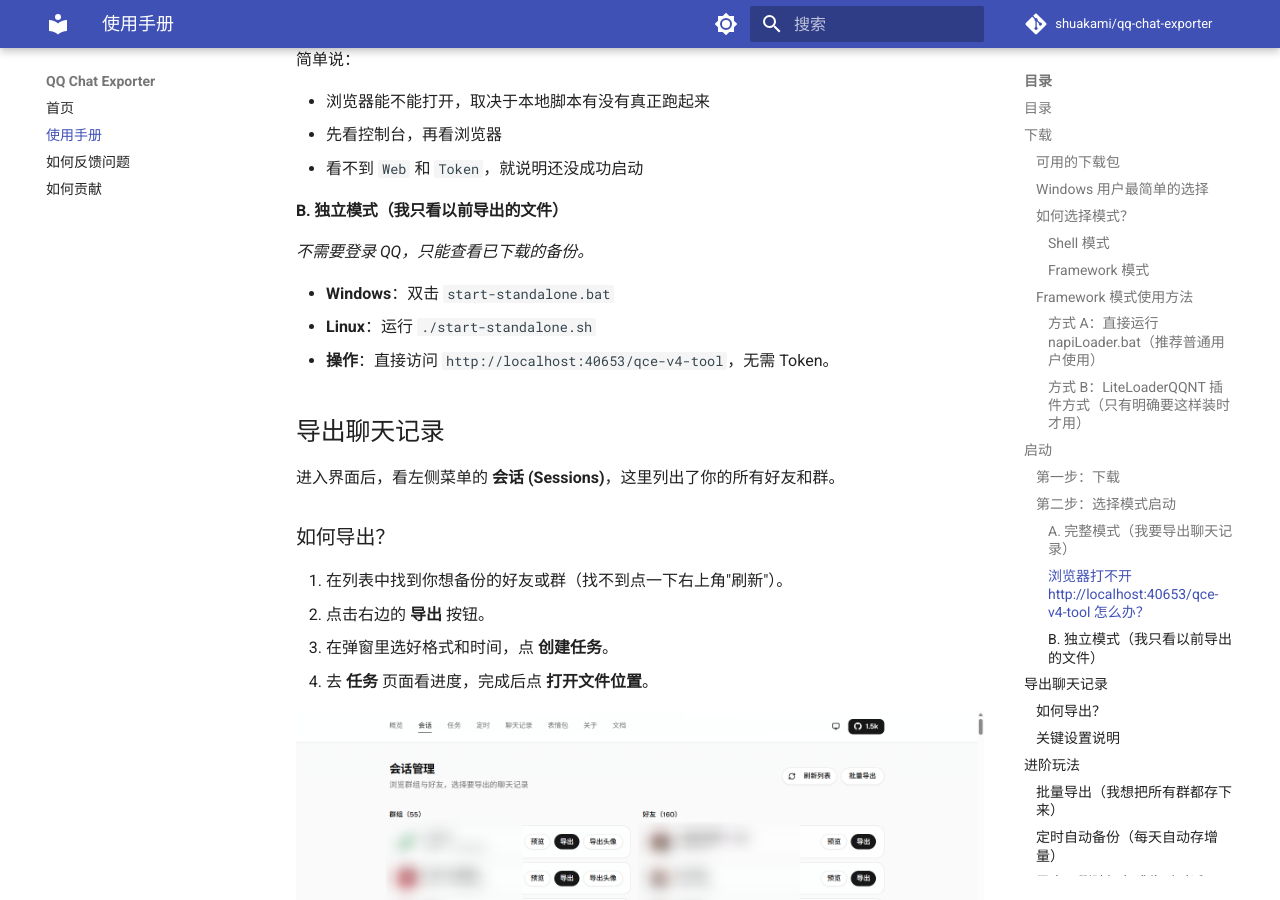
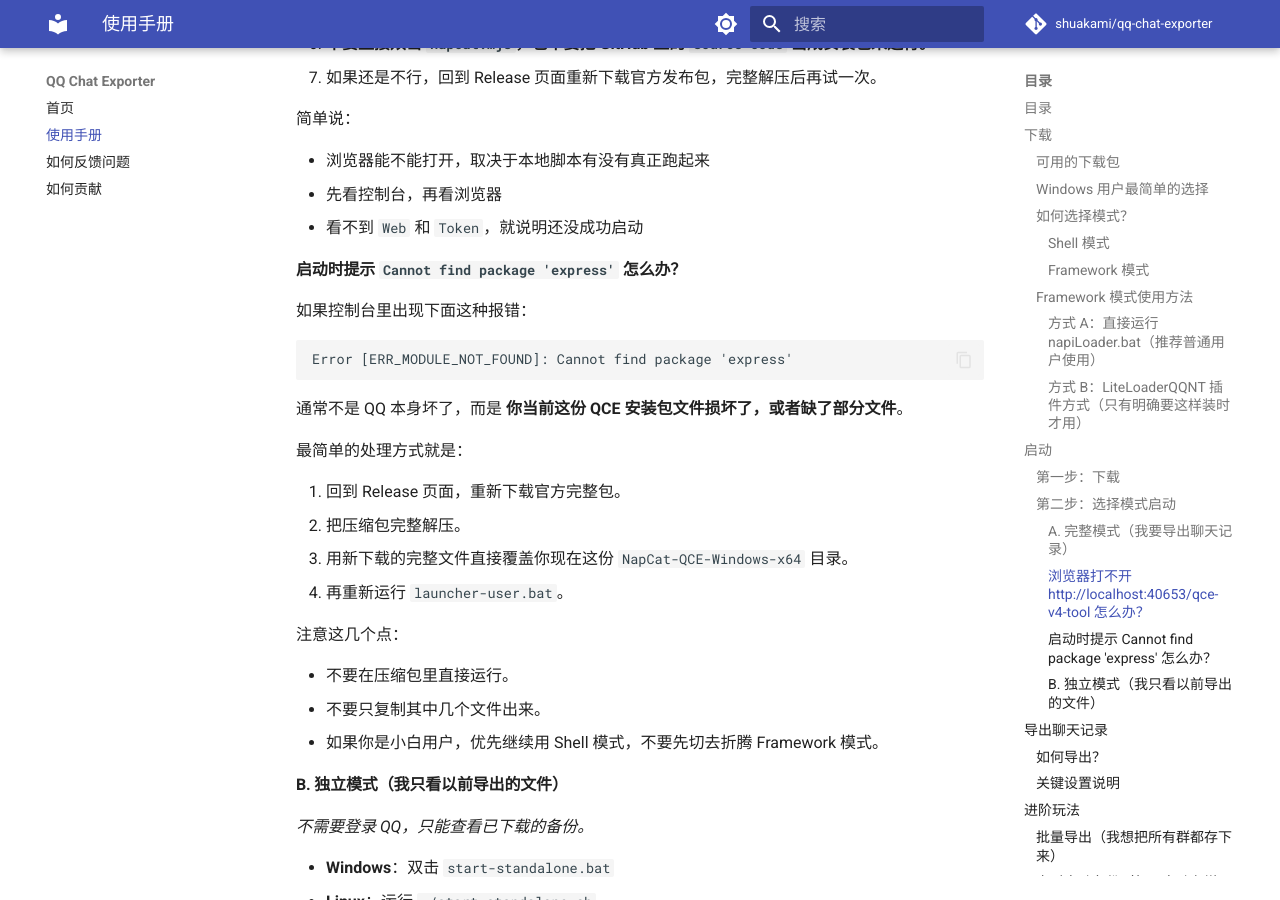
Before and after one commit to shuakami/qq-chat-exporter, an MkDocs documentation site: the page built from docs/guide.md, in a window 1280 px wide and 900 px high, scrolled down 4760 px. Built offline with MkDocs 1.6.1 and Material for MkDocs 9.7.7, drawn with Linux system fonts in a browser that asks for light colours; comment, search, counter and statistics services are not loaded; some of the changed text lies outside the part shown.

Commit message:
docs: guide beginners toward shell mode

````diff
--- a/docs/guide.md
+++ b/docs/guide.md
@@ -12,6 +12,7 @@ QCE 能把 QQ 聊天记录（好友/群聊）保存到电脑上。支持导出
 
 如果你是第一次接触这个项目，先记住下面这三句话：
 
+- **第一次接触项目，或者不想折腾，优先用 Shell 模式。**
 - **QQNT 就是现在的桌面版 QQ**，不是另外一个单独的软件名。
 - **Windows 普通用户默认下载 `NapCat-QCE-Windows-x64-vxxx.zip` 就够了**，不需要再下载 Linux 包。
 - **如果你希望 QCE 和你正在使用的 QQ 共存，例如挂定时任务、后台备份，才选 `NapCat-Framework-QCE-vxxx.zip`。**
@@ -28,7 +29,7 @@ QCE 能把 QQ 聊天记录（好友/群聊）保存到电脑上。支持导出
 
 ### Windows 用户最简单的选择
 
-- **只想开箱即用，直接导出聊天记录**：下载 `NapCat-QCE-Windows-x64-vxxx.zip`
+- **第一次接触项目，或者只想开箱即用**：优先下载 `NapCat-QCE-Windows-x64-vxxx.zip`
 - **已经在用桌面 QQ，并且希望和当前 QQ 共存，比如挂定时任务、后台备份**：下载 `NapCat-Framework-QCE-vxxx.zip`
 - **看见 Linux 包可以直接跳过**，那是给 Linux 服务器用户准备的
 - **看见 `Source code (zip)` / `Source code (tar.gz)` 也可以直接跳过**，那不是给普通用户安装用的
@@ -38,6 +39,7 @@ QCE 能把 QQ 聊天记录（好友/群聊）保存到电脑上。支持导出
 #### Shell 模式
 
 独立运行，需要单独登录 QQ，适合服务器部署和自动化备份。这个模式下 QQ 在后台无头运行，不需要桌面界面。
+**如果你是第一次接触这个项目，优先选 Shell 模式。**
 
 > 详细使用步骤请参考下方 [启动](#启动) 中的 **"A. 完整模式"** 部分
 
@@ -180,6 +182,29 @@ QCE 有两种启动模式，看你需要干什么：
 - 先看控制台，再看浏览器
 - 看不到 `Web` 和 `Token`，就说明还没成功启动
 
+#### 启动时提示 `Cannot find package 'express'` 怎么办？
+
+如果控制台里出现下面这种报错：
+
+```text
+Error [ERR_MODULE_NOT_FOUND]: Cannot find package 'express'
+```
+
+通常不是 QQ 本身坏了，而是 **你当前这份 QCE 安装包文件损坏了，或者缺了部分文件**。
+
+最简单的处理方式就是：
+
+1. 回到 Release 页面，重新下载官方完整包。
+2. 把压缩包完整解压。
+3. 用新下载的完整文件直接覆盖你现在这份 `NapCat-QCE-Windows-x64` 目录。
+4. 再重新运行 `launcher-user.bat`。
+
+注意这几个点：
+
+- 不要在压缩包里直接运行。
+- 不要只复制其中几个文件出来。
+- 如果你是小白用户，优先继续用 Shell 模式，不要先切去折腾 Framework 模式。
+
 #### B. 独立模式（我只看以前导出的文件）
 
 *不需要登录 QQ，只能查看已下载的备份。*
````
Also changed, not shown: 1 other file.
